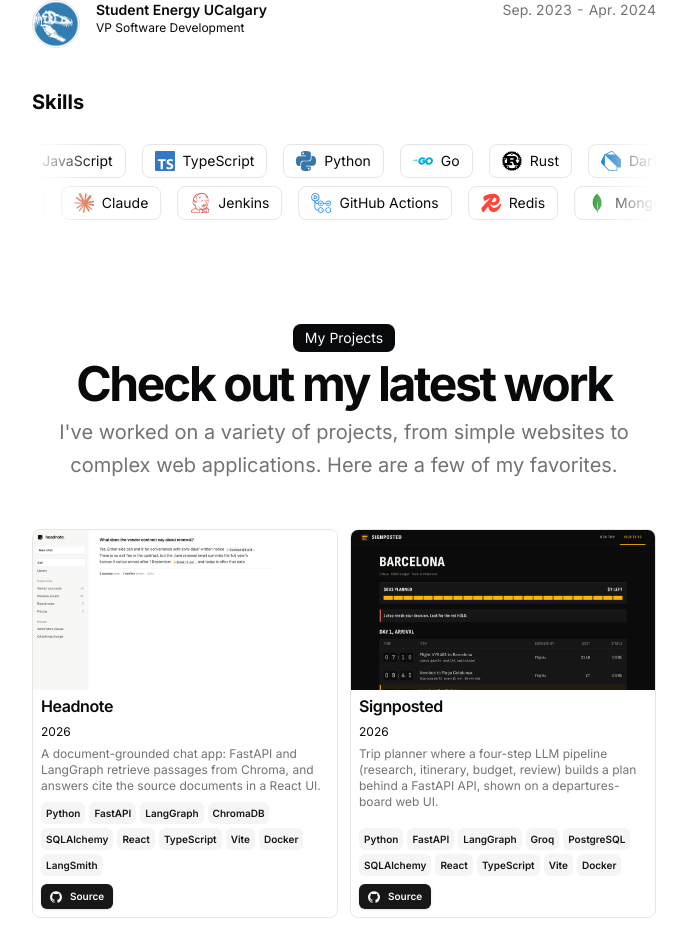
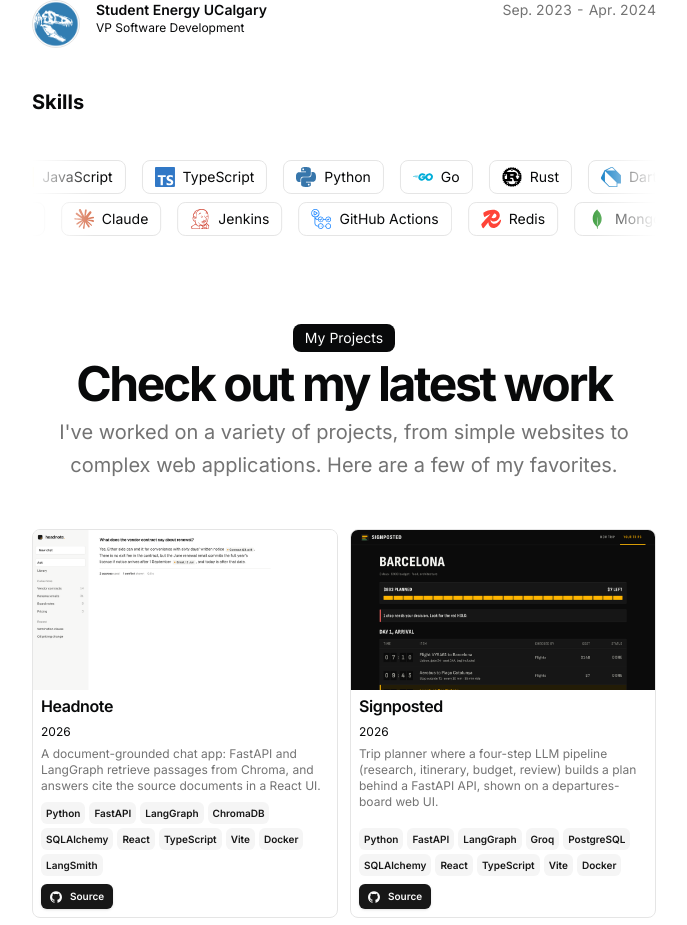
Before and after one commit to Axeloooo/Portfolio, a Next.js app: page / in a window 1280 px wide. Shown: the part 1220-2145 px from the top of the page, without its empty margins (296-983 px from the left). Built offline with nearby package versions, Linux system fonts and the light colour scheme.

Commit message:
fix: move skills marquee padding to the top only (PORT-12)

```diff
--- a/src/components/skills-marquee.tsx
+++ b/src/components/skills-marquee.tsx
@@ -56,7 +56,7 @@ export default function SkillsMarquee() {
   const rows: (readonly string[])[] = [skills.slice(0, half), skills.slice(half)];
 
   return (
-    <div className="flex flex-col gap-2 py-4">
+    <div className="flex flex-col gap-2 pt-8">
       {rows.map((row: readonly string[], index: number) => (
         <Marquee key={index} reverse={index === 1} duration={50}>
           {row.map((skill: string) => (
```
